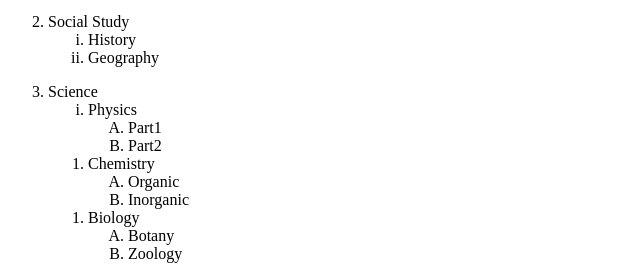
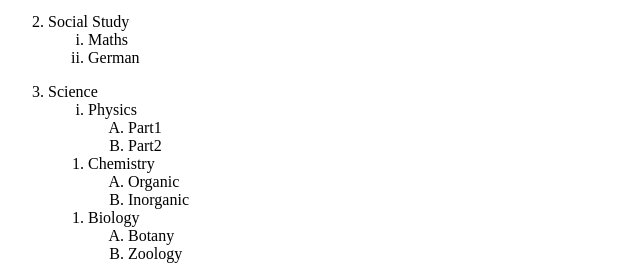
Before and after one commit to Vrushali-1/Assignments, a plain HTML site: page Assignments/Lab_3.html in a window 1280 px wide. Shown: the part 244-509 px from the top of the page, 0-640 px from the left. Drawn offline with Linux system fonts and the light colour scheme.

Commit message:
changes are committed into html-assignments

```diff
--- a/Assignments/Lab_3.html
+++ b/Assignments/Lab_3.html
@@ -30,8 +30,8 @@
 <ol start="2">
 	<li>Social Study</li>
 	<ol type="i">
-		<li>History</li>
-		<li>Geography</li>
+		<li>Maths</li>
+		<li>German</li>
 	</ol>
 </ol>
 
```
